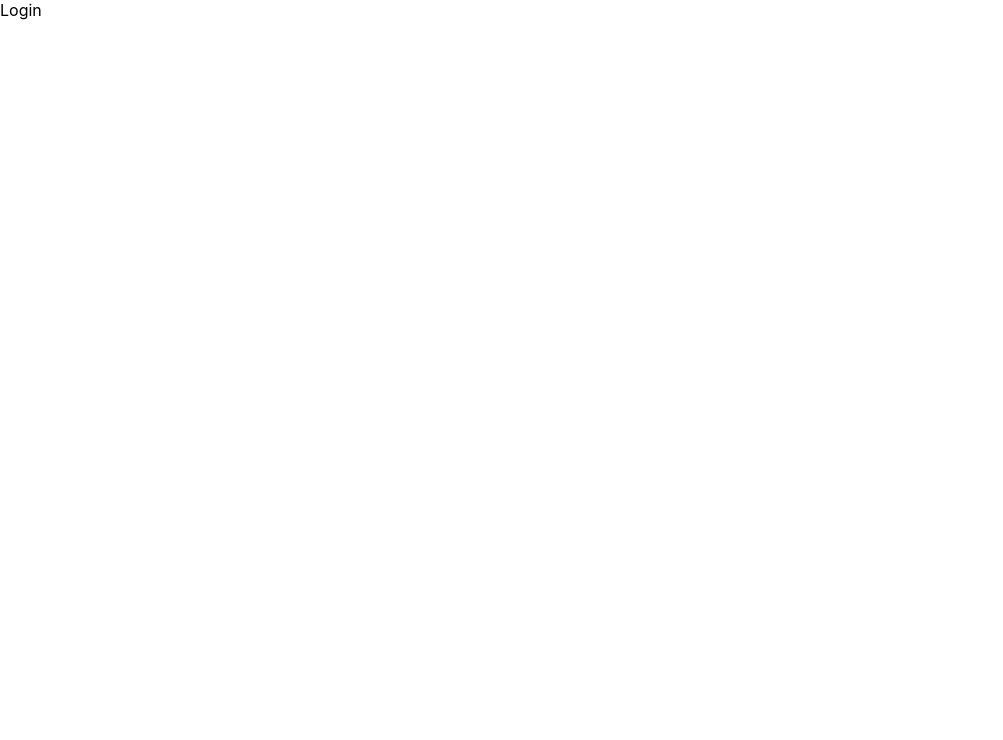
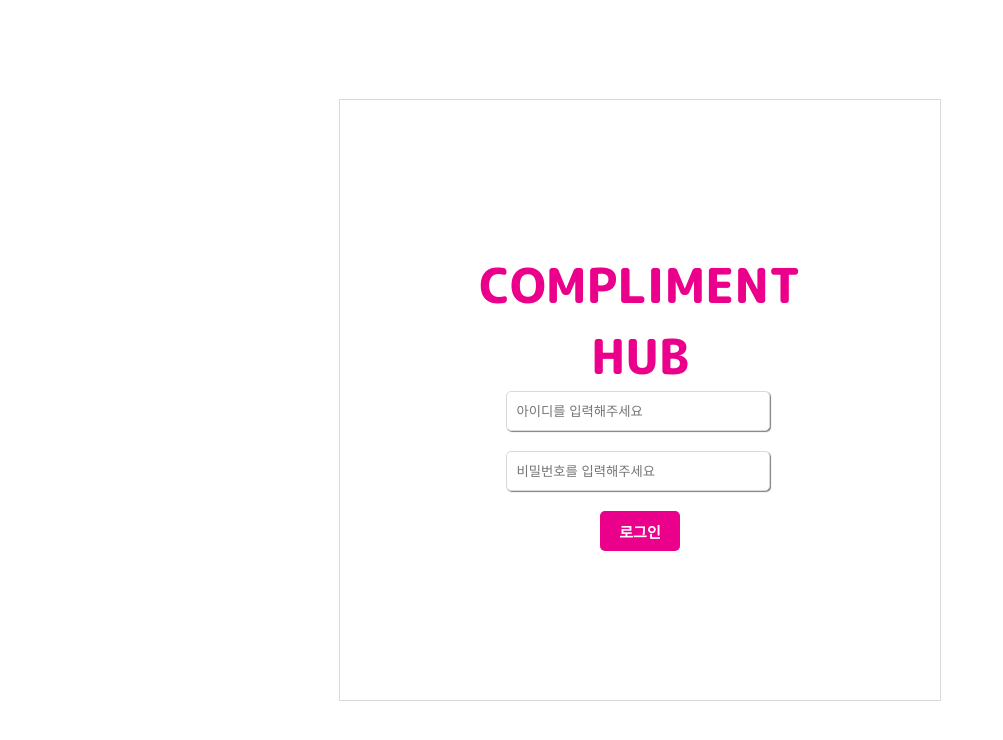
Before and after one commit to LG-compliment/LG-FrontEnd, a React (Create React App) app: page /login in a window 1280 px wide. Shown: the top 740 px of the page, without its empty margins (0-1003 px from the left). Built offline with nearby package versions, Linux system fonts and the light colour scheme.

Commit message:
💄 Add: 로그인 화면 스타일 구현

```diff
--- a/public/index.html
+++ b/public/index.html
@@ -24,6 +24,8 @@
       work correctly both with client-side routing and a non-root public URL.
       Learn how to configure a non-root public URL by running `npm run build`.
     -->
+
+    <link href="https://fonts.googleapis.com/css2?family=M+PLUS+Rounded+1c:wght@100;300;400;500;700;800;900&display=swap" rel="stylesheet">
     <title>React App</title>
   </head>
   <body>
--- a/src/Pages/Login.jsx
+++ b/src/Pages/Login.jsx
@@ -1,9 +1,69 @@
-import React from 'react'
+import React from 'react';
+import styled, { createGlobalStyle } from 'styled-components';
+import Input from '../ui/Input'
+import Button from '../ui/Button'
+
+// 전역 폰트 스타일 정의
+const GlobalStyle = createGlobalStyle`
+  body {
+    font-family: 'M PLUS Rounded 1c', sans-serif;
+  }
+`;
+
+const BackGround = styled.div`
+  display: flex;
+  justify-content: center;
+  align-items: center;
+  min-height: 100vh;
+`;
+
+const LoginContainer = styled.div`
+  display: flex;
+  flex-direction: column;
+  justify-content: center;
+  background-color: white;
+  border: 1px solid #D9D9D9;
+  width: 600px;
+  height: 600px;
+`;
+
+const LoginTitle = styled.div`
+  display: flex;
+  justify-content: center;
+  justify-items: center;
+  text-align: center;
+  color: #EB008B;
+  font-size: 48px;
+  font-weight: 800;
+  word-wrap: break-word;
+`;
+
+const LoginForm = styled.form`;
+  display: flex;
+  flex-direction: column;
+  flex-wrap: wrap;
+  align-content: center;
+  align-items: center;
+  gap: 20px;
+`;
 
 function Login() {
   return (
-    <div>Login</div>
-  )
+    <>
+      <GlobalStyle />
+      <BackGround>
+        <LoginContainer>
+          <LoginTitle>COMPLIMENT</LoginTitle>
+          <LoginTitle>HUB</LoginTitle>
+          <LoginForm>
+            <Input placeholder="아이디를 입력해주세요" ></Input>
+            <Input placeholder="비밀번호를 입력해주세요"></Input>
+            <Button>로그인</Button>
+          </LoginForm>
+        </LoginContainer>
+      </BackGround>
+    </>
+  );
 }
 
-export default Login
+export default Login;
--- a/src/UI/Button.jsx
+++ b/src/UI/Button.jsx
@@ -13,9 +13,9 @@ const Btn = styled.button`
 
 `
 
-function Button(props) {
+function Button({children}) {
   return (
-    <Btn>{props.title}</Btn>
+    <Btn>{children}</Btn>
   )
 }
 
--- a/src/UI/Input.jsx
+++ b/src/UI/Input.jsx
@@ -8,7 +8,7 @@ const InputText = styled.input`
   border:1px solid #D9D9D9;
   border-radius: 5px;
   padding-left: 10px;
-
+  box-shadow: 1px 1px 1px gray;
 `
 
 function Input(props) {
```
